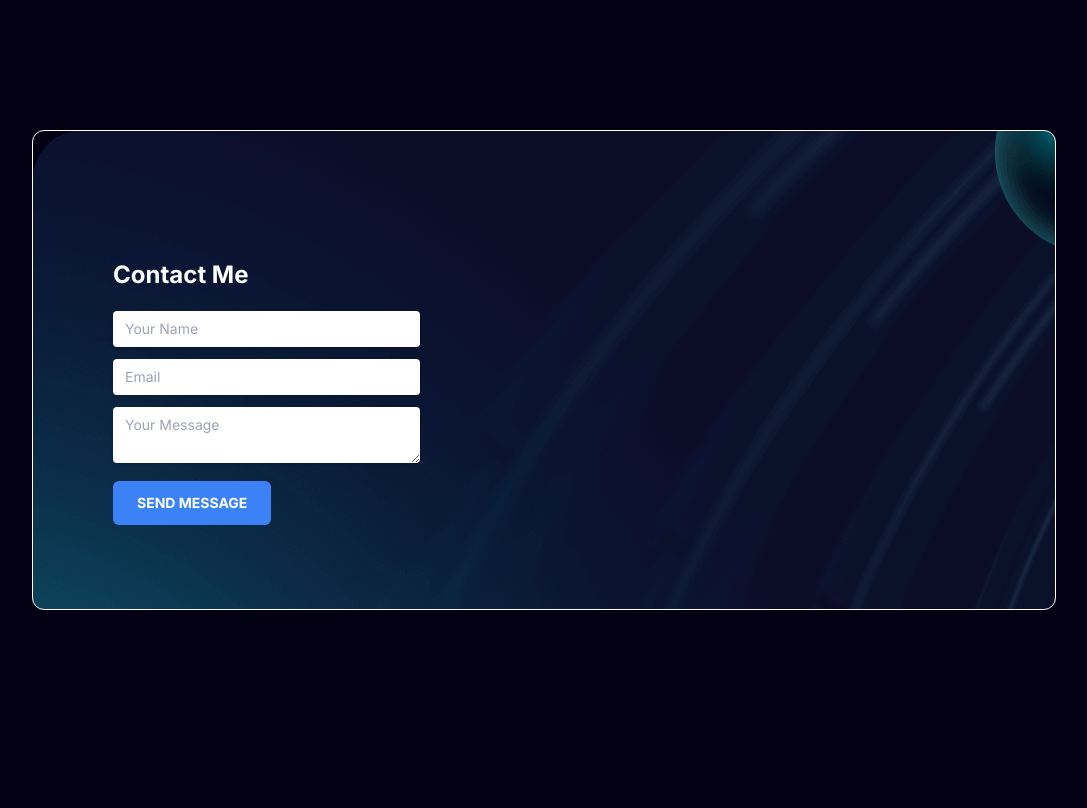
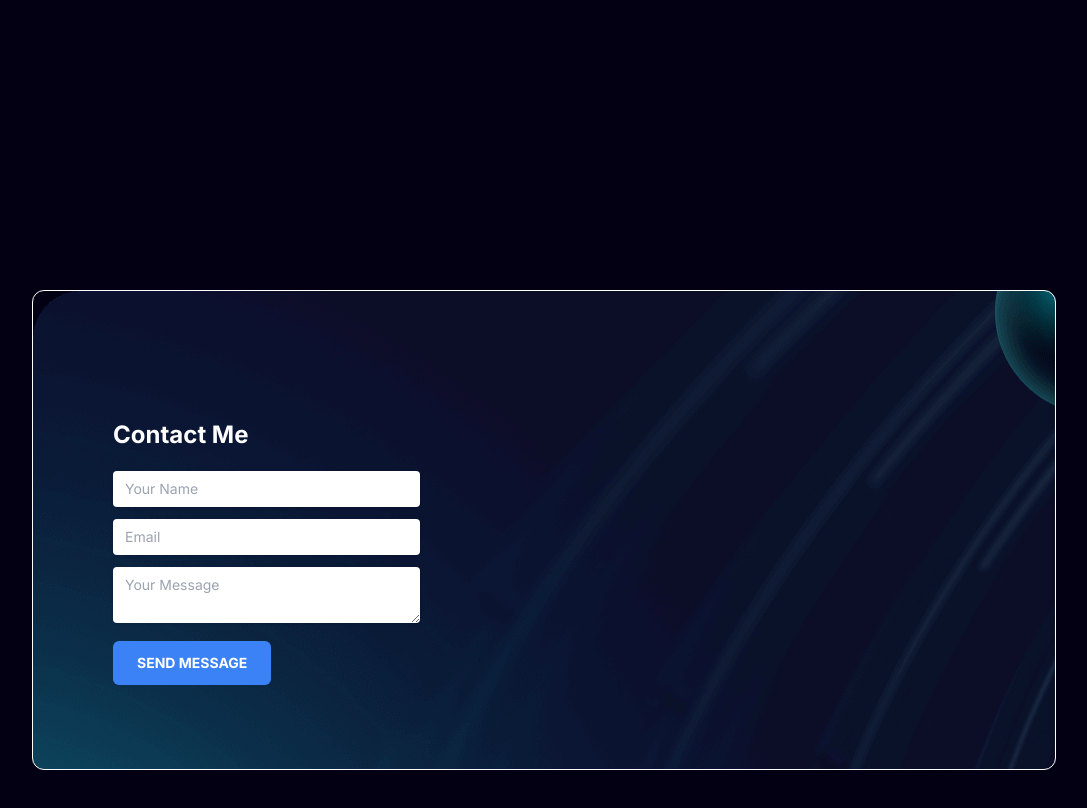
Before and after one commit to kendevops/Nextjs-Portfolio, a Next.js app: page / in a window 1280 px wide. Shown: the part 3720-4528 px from the top of the page, without its empty margins (96-1183 px from the left). Built offline with nearby package versions, Linux system fonts and the light colour scheme; a web font is replaced by a local one.

Commit message:
centered the contact form

```diff
--- a/components/main/Contact.tsx
+++ b/components/main/Contact.tsx
@@ -5,7 +5,7 @@
   return (
     <div
       id="contact"
-      className="w-screen h-screen bg-cover flex items-start justify-center"
+      className="w-screen h-screen bg-cover flex items-center justify-center"
     >
       <div
         style={{ background: "url(atombg-comp.webp)" }}
```
